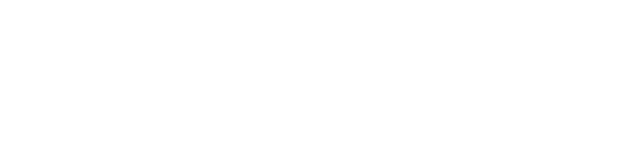
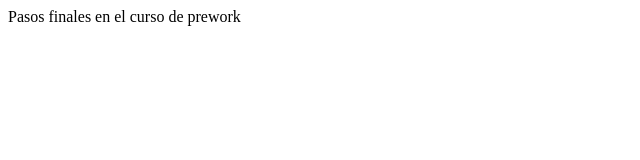
Before and after one commit to LeonardoAriza/practicaPrework, a plain HTML site: page index.html in a window 1280 px wide. Shown: the whole page, without its empty margins (0-640 px from the left). Drawn offline with Linux system fonts and the light colour scheme.

Commit message:
pasos finale

```diff
--- a/index.html
+++ b/index.html
@@ -7,6 +7,6 @@
     <title>Hola Mundo</title>
 </head>
 <body>
-
+    Pasos finales en el curso de prework
 </body>
 </html>
```
